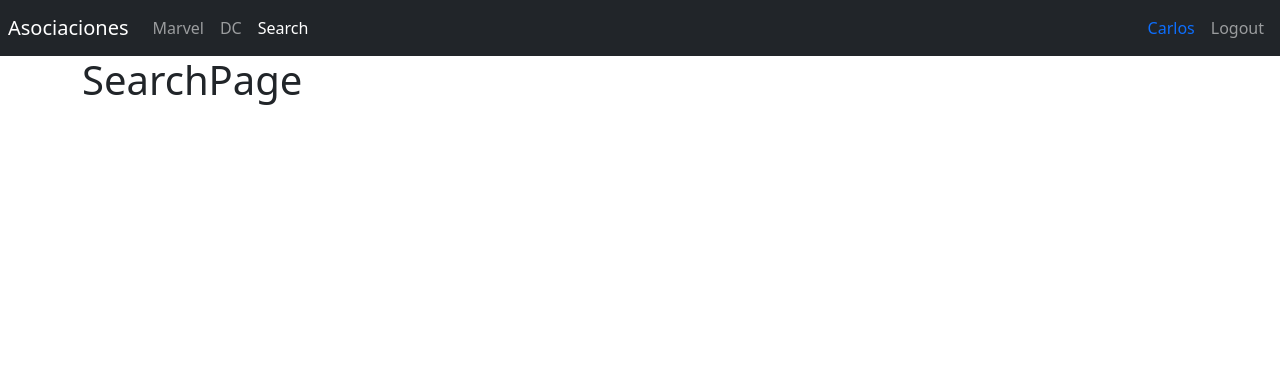
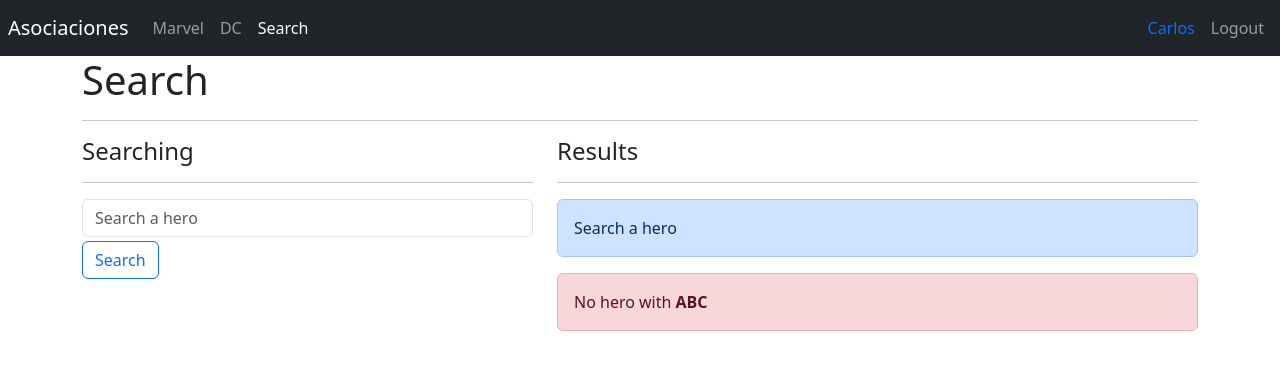
Before and after one commit to carlosmarin88/07-heroes-spa, a React (Vite) app: page /search in a window 1280 px wide. Shown: the top 370 px of the page. Built offline with nearby package versions, Linux system fonts and the light colour scheme.

Commit message:
update search component

```diff
--- a/src/heroes/pages/SearchPage.jsx
+++ b/src/heroes/pages/SearchPage.jsx
@@ -1,7 +1,37 @@
 import React from 'react'
+import { HeroCard } from '../components'
 
 export const SearchPage = () => {
   return (
-    <h1>SearchPage</h1>
+    <>
+      <h1>Search</h1>
+      <hr />
+      <div className='row'>
+        <div className='col-5'>
+          <h4>Searching</h4>
+          <hr />
+          <form>
+            <input type='text'
+              name='searchText'
+              placeholder='Search a hero'
+              className='form-control' autoComplete='off' />
+            <button className='btn btn-outline-primary mt-1'>
+              Search
+            </button>
+          </form>
+        </div>
+        <div className='col-7'>
+          <h4>Results</h4>
+          <hr />
+          <div className='alert alert-primary'>
+            Search a hero
+          </div>
+          <div className='alert alert-danger'>
+            No hero with <b>ABC</b>
+          </div>
+          {/* <HeroCard /> */}
+        </div>
+      </div>
+    </>
   )
 }
```
